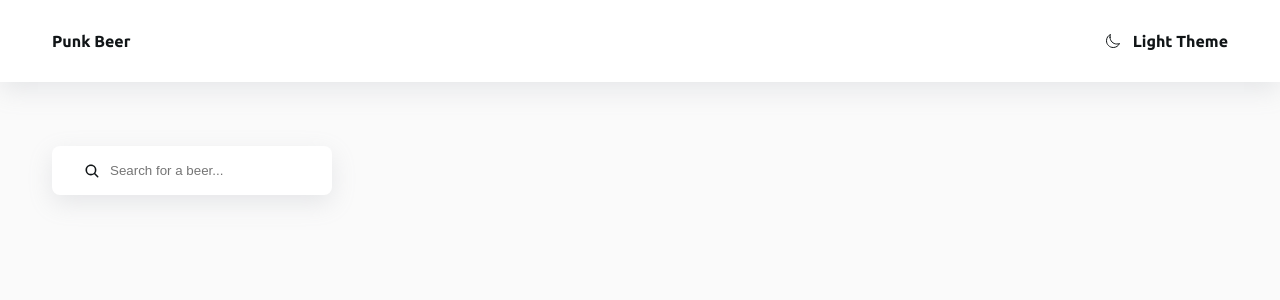
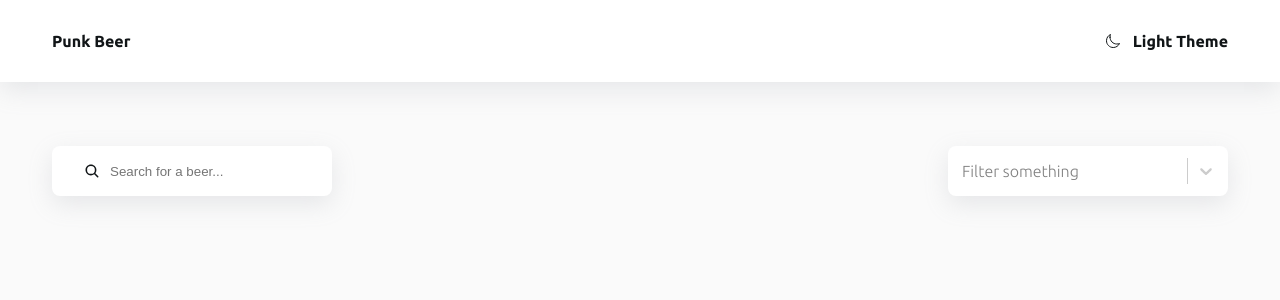
Before and after one commit to Oliolixinfree/punk-app, a React (Create React App) app: page / in a window 1280 px wide. Shown: the top 300 px of the page. Built offline with nearby package versions, Linux system fonts and the light colour scheme.

Commit message:
react-select, стили селекта

```diff
--- a/src/components/Controls/Controls.jsx
+++ b/src/components/Controls/Controls.jsx
@@ -1,13 +1,24 @@
 import React, { useState } from 'react';
+import CustomSelect from '../CustomSelect/CustomSelect';
 import Search from '../Search/Search';
 import styles from './Controls.module.scss';
 
+export const options = [
+  { value: 'Test1', label: 'Test1' },
+  { value: 'Test2', label: 'Test2' },
+  { value: 'Test3', label: 'Test3' },
+  { value: 'Test4', label: 'Test4' },
+];
+
 const Controls = () => {
   const [search, setSearch] = useState('');
+  // const [something, setSomething] = useState('');
+
   return (
-    <>
+    <div className={styles.wrapper}>
       <Search search={search} setSearch={setSearch} />
-    </>
+      <CustomSelect options={options} />
+    </div>
   );
 };
 
--- a/src/components/Controls/Controls.module.scss
+++ b/src/components/Controls/Controls.module.scss
@@ -0,0 +1,10 @@
+.wrapper {
+  display: grid;
+  gap: 20px;
+
+  @media (min-width: 767px) {
+    grid-template-columns: auto auto;
+    justify-content: space-between;
+    gap: 0;
+  }
+}
--- a/src/components/CustomSelect/CustomSelect.jsx
+++ b/src/components/CustomSelect/CustomSelect.jsx
@@ -1,8 +1,57 @@
-import React from 'react';
+import React, { useState } from 'react';
 import styles from './CustomSelect.module.scss';
 
+import Select from 'react-select';
+import { options } from '../Controls/Controls';
+
+const testStyles = {
+  control: (provided) => ({
+    ...provided,
+    backgroundColor: 'var(--colors-ui-base)',
+    color: 'var(--colors-text)',
+    borderRadius: 'var(--radi)',
+    padding: '0.25rem',
+    border: 'none',
+    boxShadow: 'var(--shadow)',
+    height: '50px',
+  }),
+  option: (provided, state) => ({
+    ...provided,
+    cursor: 'pointer',
+    color: 'var(--colors-text) !important',
+    backgroundColor: state.isSelected ? 'var(--colors-bg)' : 'var(--colors-ui-base)',
+    border: 'none',
+    fontFamily: 'var(--family)',
+    fontSize: 'var(--fs-md)',
+    // borderRadius: 'var(--radi)',
+  }),
+  singleValue: (provided) => ({
+    ...provided,
+    color: 'var(--colors-text)',
+    borderRadius: 'var(--radi)',
+  }),
+  menu: (provided) => ({
+    ...provided,
+    backgroundColor: 'var(--colors-ui-base)',
+    // boxShadow: 'var(--shadow)',
+  }),
+};
+
 const CustomSelect = () => {
-  return <div>CustomSelect</div>;
+  const [something, setSomething] = useState('');
+
+  return (
+    <Select
+      className={styles.customSelect}
+      options={options}
+      styles={testStyles}
+      placeholder="Filter something"
+      isClearable
+      isSearchable={false}
+      value={something}
+      onChange={setSomething}
+    />
+  );
 };
 
 export default CustomSelect;
--- a/src/components/CustomSelect/CustomSelect.module.scss
+++ b/src/components/CustomSelect/CustomSelect.module.scss
@@ -0,0 +1,5 @@
+.customSelect {
+  @media (min-width: 767px) {
+    width: 280px;
+  }
+}
```
